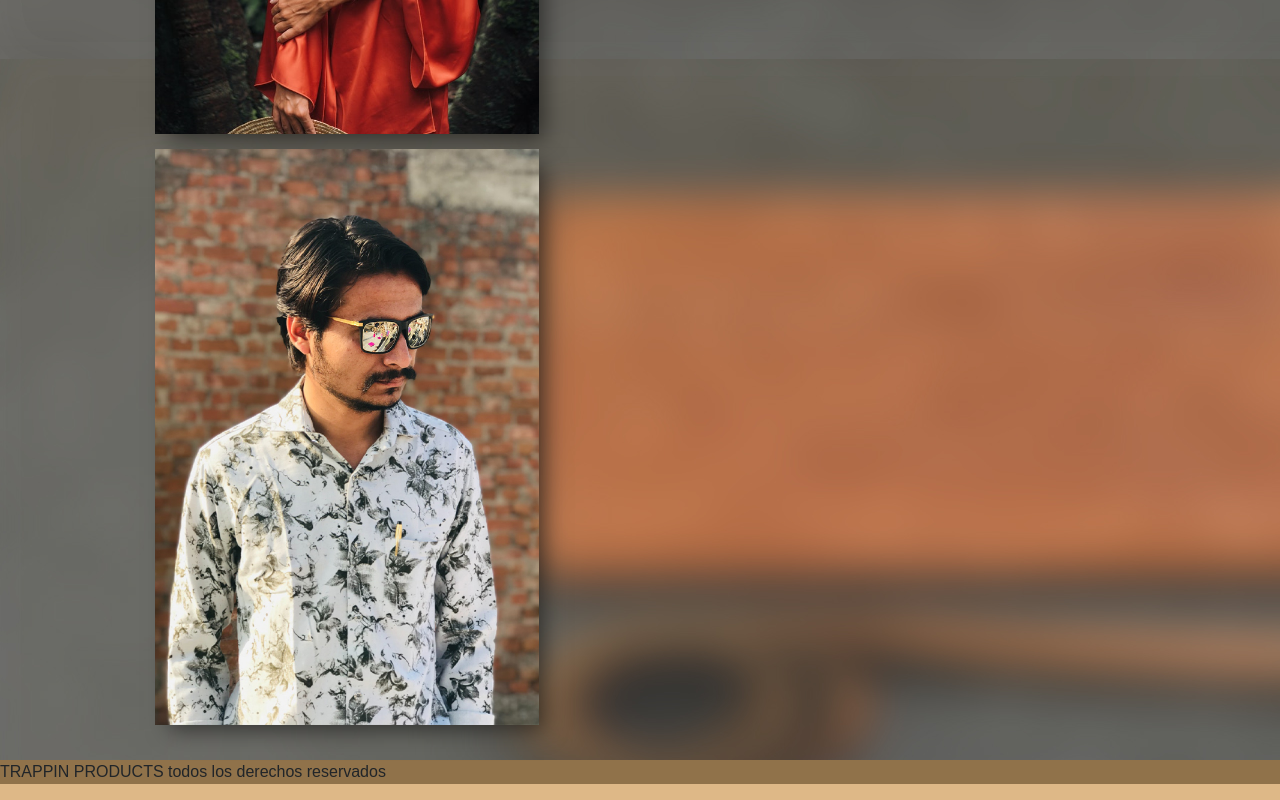
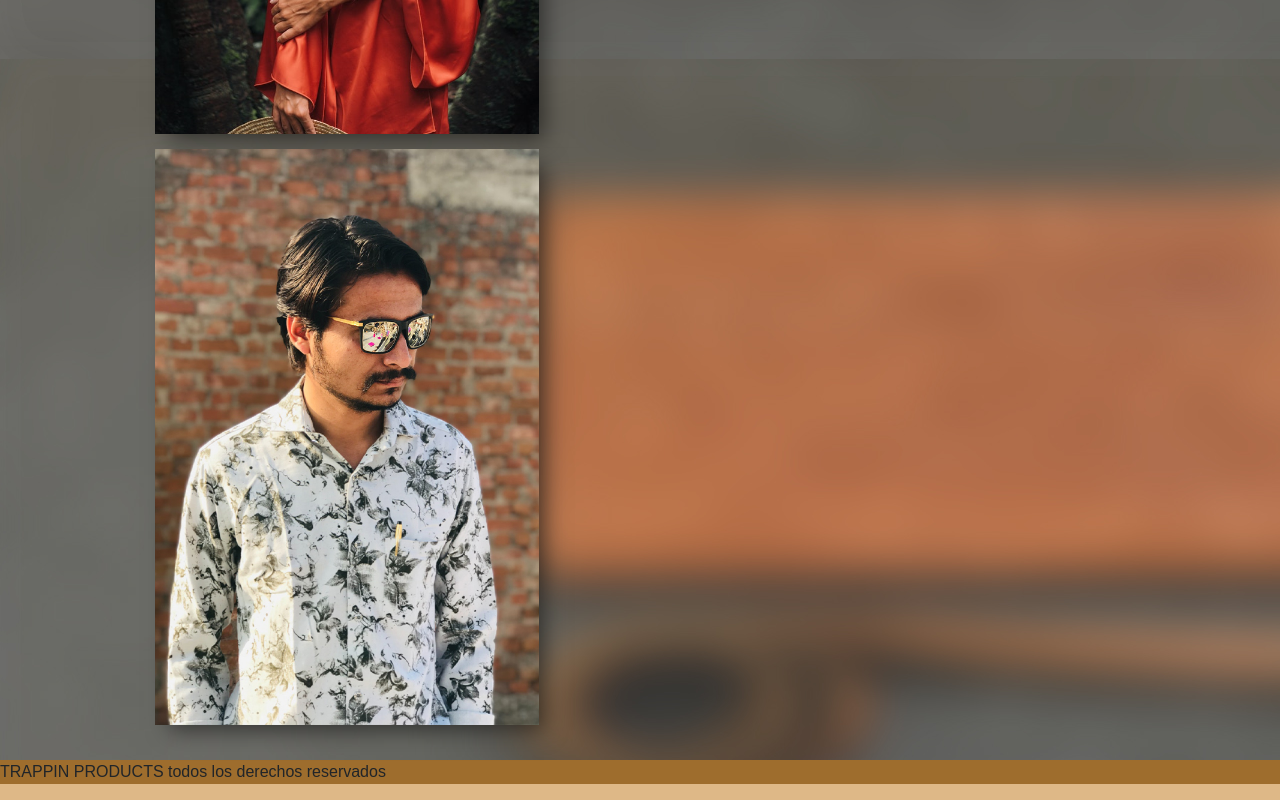
Before and after one commit to Gabriel21Cabillon/TRAPPIN-UPDAPTE, a website: page index.html in a window 1280 px wide. Shown: the part 1453-2253 px from the top of the page. Drawn offline with nearby package versions, Linux system fonts and the light colour scheme.

Commit message:
update tienda

```diff
--- a/index.html
+++ b/index.html
@@ -12,6 +12,7 @@
         <!-- CSS -->
         <link rel="stylesheet" href="css/style.css">
         <title>TRAPPIN</title>
+        <meta name="description" content="TRAPPIN Sitio Web Oficial, explora el mundo TRAPPIN, descubra nuestras colecciones inigualables! Con envio gratis en el dia.">
     </head>
     <body class="gridPadre">
         <header>
--- a/scss/_footer.scss
+++ b/scss/_footer.scss
@@ -1,4 +1,6 @@
-$estilo:(color:rgb(144, 114, 74),tamBorde:2px);
+@import "extend";
+@import "mixin";
+@import "maps";
 
 footer {
     background-color: map-get($estilo,color);
--- a/scss/_header.scss
+++ b/scss/_header.scss
@@ -1,3 +1,8 @@
+@import "extend";
+@import "mixin";
+@import "maps";
+
+
 header {
     color: white;
     background-color: rgb(228, 174, 103);
--- a/scss/_maps.scss
+++ b/scss/_maps.scss
@@ -1 +1 @@
-$estilo:(color:rgb(144, 114, 74),tamBorde:2px);
+$estilo:(color:rgb(158, 109, 45),tamBorde:2px);
--- a/scss/_variables.scss
+++ /dev/null
@@ -1 +0,0 @@
-$color-texto: red;
--- a/scss/estilo.scss
+++ b/scss/estilo.scss
@@ -1,4 +1,3 @@
-@import "variables";
 @import "header";
 @import "footer";
 @import "media";
```
Also changed, not shown: css/style.css.
